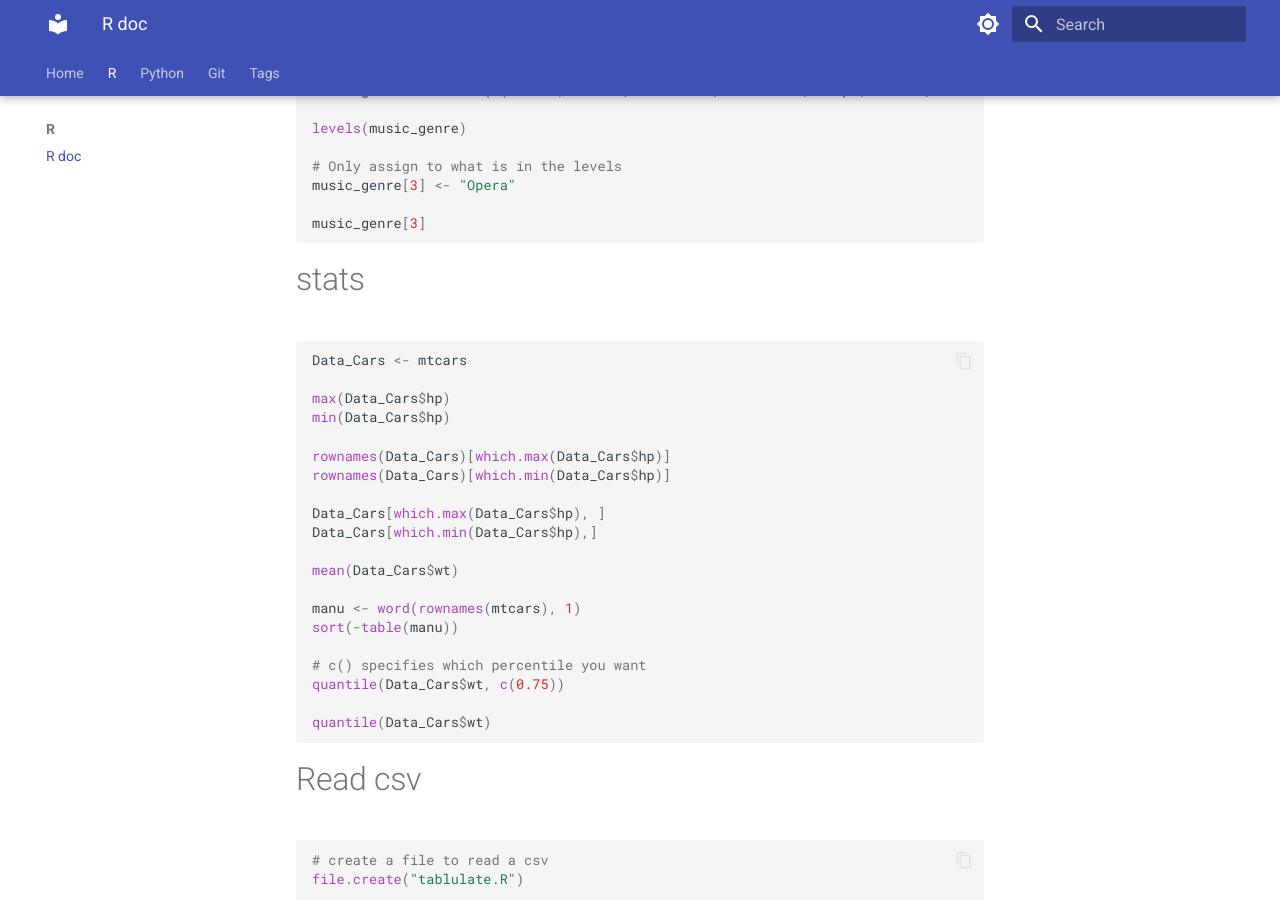
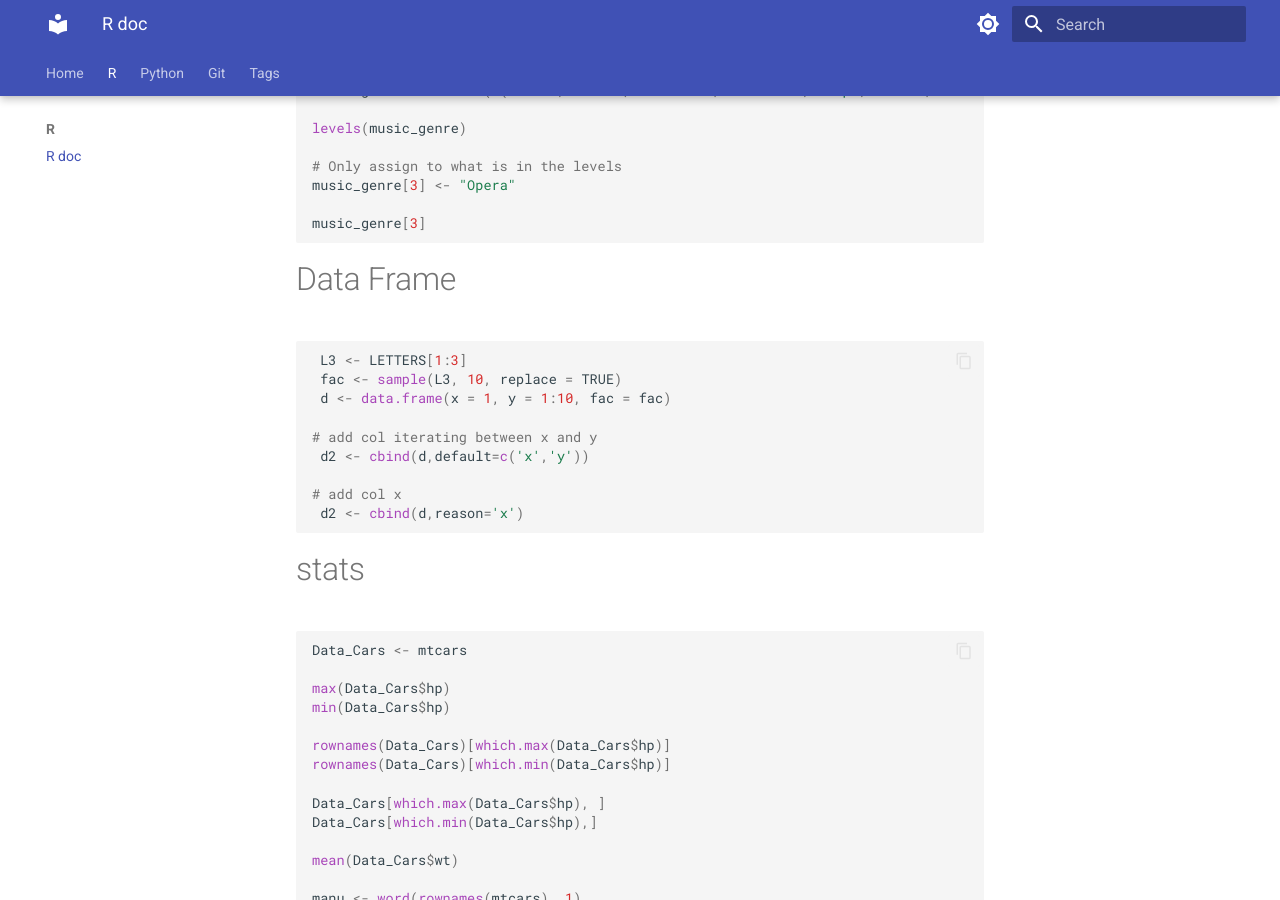
Before and after one commit to TrevorCl/mkdocs, an MkDocs documentation site: the page built from docs/r/R doc.md, in a window 1280 px wide and 900 px high, scrolled down 5305 px. Built offline with MkDocs 1.6.1 and Material for MkDocs 9.7.7, drawn with Linux system fonts in a browser that asks for light colours.

Commit message:
Add Data Frame examples to R documentation
Added a new section for Data Frame examples in R.

````diff
--- a/docs/r/R doc.md
+++ b/docs/r/R doc.md
@@ -254,6 +254,20 @@ music_genre[3]
 ```
 
 
+# Data Frame
+```r
+ L3 <- LETTERS[1:3]
+ fac <- sample(L3, 10, replace = TRUE)
+ d <- data.frame(x = 1, y = 1:10, fac = fac)
+
+# add col iterating between x and y
+ d2 <- cbind(d,default=c('x','y'))
+
+# add col x
+ d2 <- cbind(d,reason='x')
+```
+
+
 # stats
 ```r
 Data_Cars <- mtcars
````
